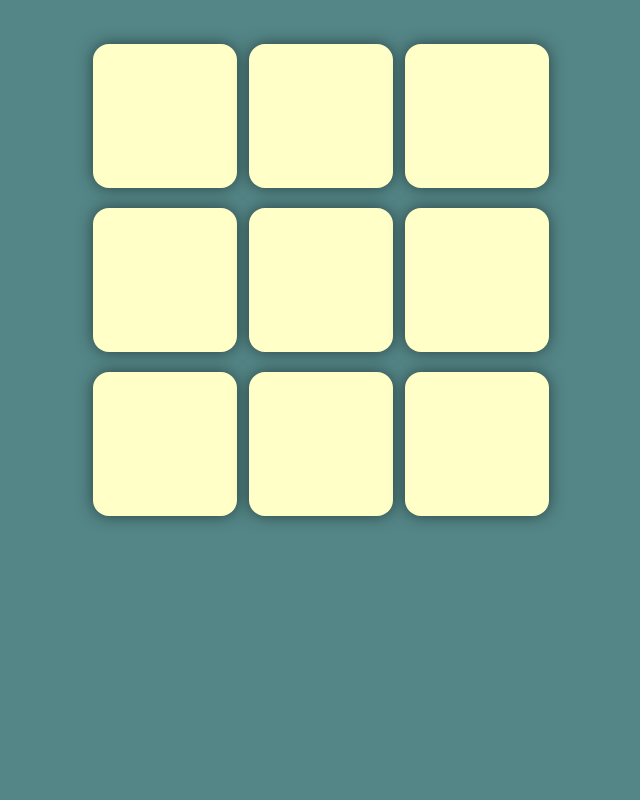
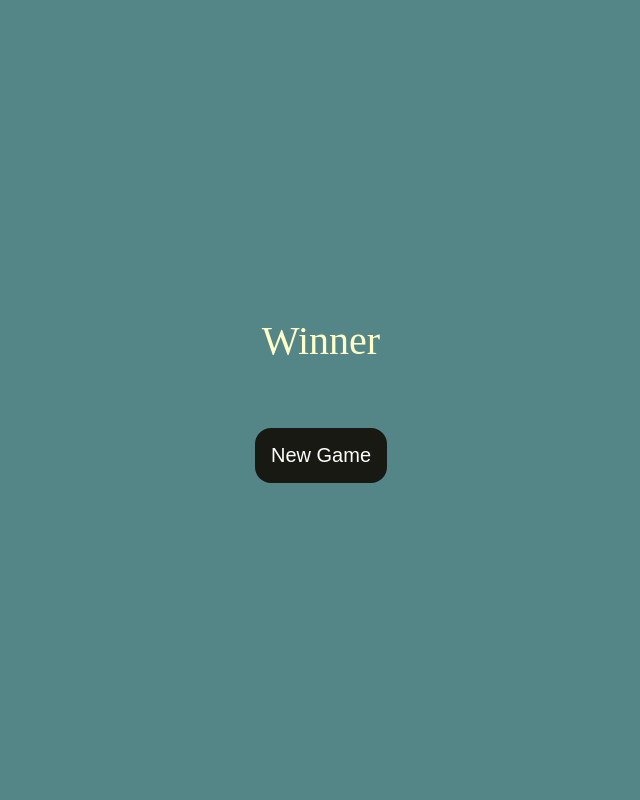
Before and after one commit to AashishS22/tic-tac-toe, a plain HTML site: page TicTacToe/index.html in a window 1280 px wide. Shown: the top 800 px of the page, without its empty margins (319-959 px from the left). Drawn offline with Linux system fonts and the light colour scheme.

Commit message:
Added container for Winner msg & style to it

```diff
--- a/TicTacToe/index.html
+++ b/TicTacToe/index.html
@@ -7,6 +7,10 @@
     <link rel ="stylesheet" href ="style.css">
 </head>
 <body>
+    <div class="msg-container">
+        <p id = "msg">Winner</p>
+        <button id = "new-game">New Game</button>
+    </div>
 
     <div class="container">
         <div class="game">
--- a/TicTacToe/style.css
+++ b/TicTacToe/style.css
@@ -35,3 +35,30 @@ body {
     color: #b0413e;
     background-color: #ffffc7;
 }
+
+#new-game {
+    padding: 1rem;
+    font-size: 1.25rem;
+    background-color: #191913;
+    color: #ffff;
+    border-radius: 1rem;
+    border: none;
+}
+
+#msg {
+    color : #ffffc7;
+    font-size: 5vmin;
+}
+
+.msg-container {
+    height: 100vmin;
+    display: flex;
+    justify-content: center;
+    align-items: center;
+    flex-direction: column;
+    gap: 4rem;
+}
+
+.hide{
+    display: none;
+}
```
